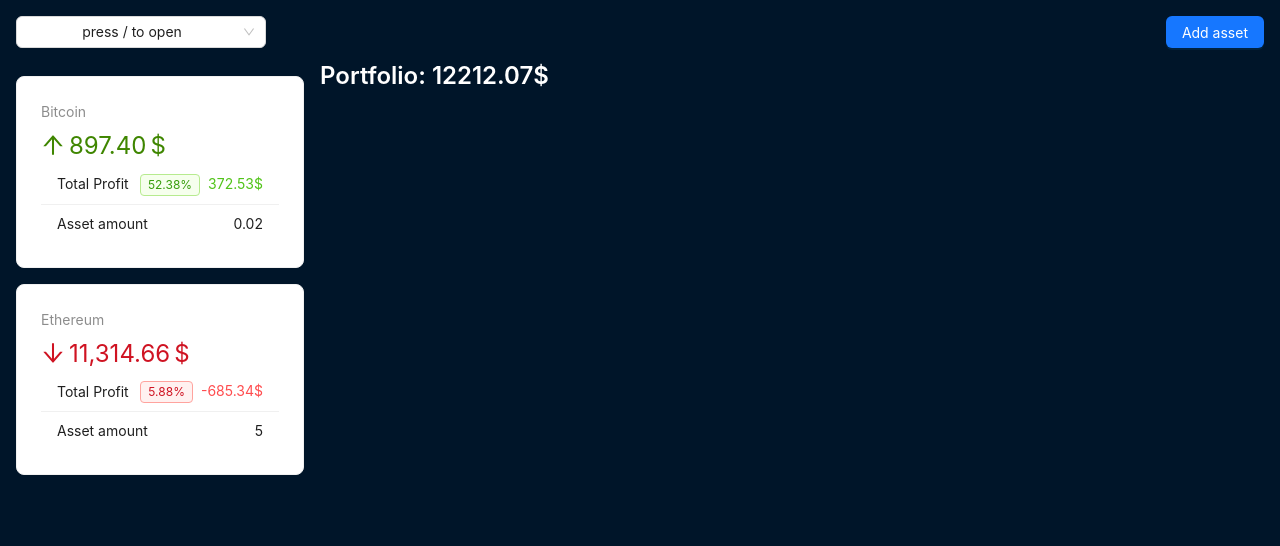
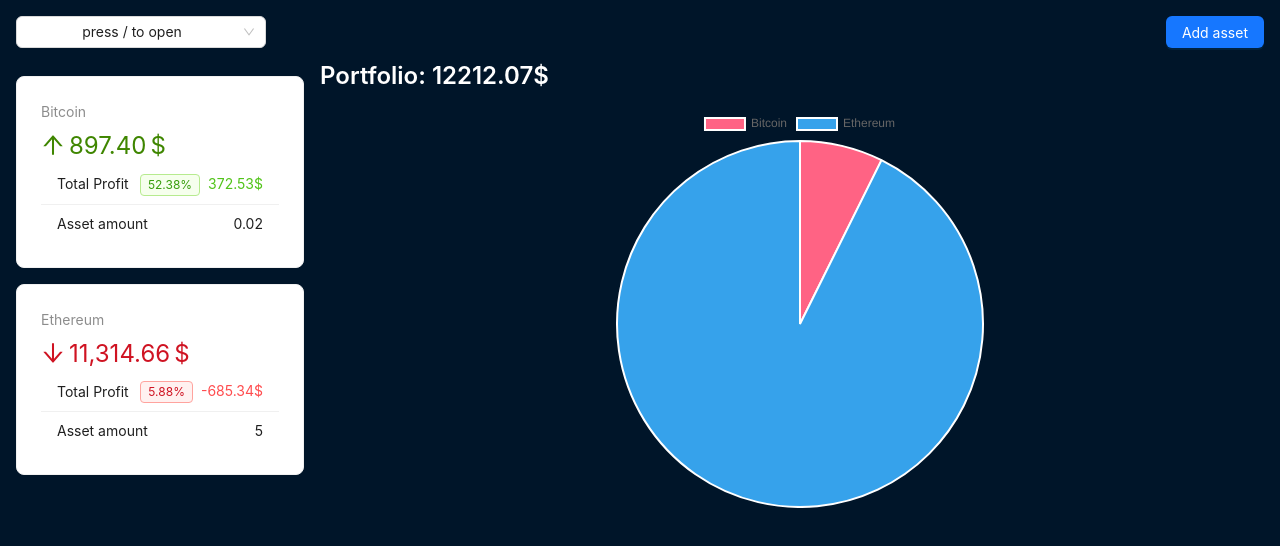
Before and after one commit to NikitaSipeykin/react-crypto-initial, a React (Vite) app: page / in a window 1280 px wide. Shown: the top 546 px of the page. Built offline with nearby package versions, Linux system fonts and the light colour scheme.

Commit message:
react-chartjs-2 graphics realisation

```diff
--- a/package.json
+++ b/package.json
@@ -12,6 +12,7 @@
   "dependencies": {
     "antd": "^5.26.4",
     "react": "^18.2.0",
+    "react-chartjs-2": "^5.3.0",
     "react-dom": "^18.2.0"
   },
   "devDependencies": {
--- /dev/null
+++ b/src/components/AssetsTable.jsx
@@ -0,0 +1,3 @@
+export default function AssetsTable(){
+  return(<div></div>)
+}
--- /dev/null
+++ b/src/components/PortfolioChart.jsx
@@ -0,0 +1,40 @@
+import { Chart as ChartJS, ArcElement, Tooltip, Legend } from "chart.js";
+import { Pie } from "react-chartjs-2";
+import { useCrypto } from '../context/crypto-context';
+
+ChartJS.register(ArcElement, Tooltip, Legend);
+
+export default function PortfolioChart() {
+  const {assets} = useCrypto();
+
+  const data = {
+    labels: assets.map(asset => asset.name),
+    datasets: [
+      {
+        label: "$",
+        data: assets.map(asset => asset.totalAmount),
+        backgroundColor: [
+          "rgba(255, 99, 132, 1)",
+          "rgba(54, 162, 235, 1)",
+          "rgba(255, 206, 86, 1)",
+          "rgba(75, 192, 192, 1)",
+          "rgba(153, 102, 255, 1)",
+          "rgba(255, 159, 64, 1)",
+        ],
+      },
+    ],
+  };
+
+  return (
+    <div
+      style={{
+        display: "flex",
+        justifyContent: "center",
+        margin: "1rem",
+        height: "400px",
+      }}
+    >
+      <Pie data={data} />
+    </div>
+  );
+}
--- a/src/components/layout/AppContent.jsx
+++ b/src/components/layout/AppContent.jsx
@@ -1,5 +1,7 @@
 import { Layout, Typography } from 'antd';
 import { useCrypto } from '../../context/crypto-context';
+import PortfolioChart from '../PortfolioChart';
+import AssetsTable from '../AssetsTable';
 
 const contentStyle = {
   textAlign: 'center',
@@ -26,6 +28,8 @@
           .toFixed(2)}
         $
       </Typography.Title>
+      <PortfolioChart />
+      <AssetsTable />
     </Layout.Content>
   )
 }
--- a/src/context/crypto-context.jsx
+++ b/src/context/crypto-context.jsx
@@ -22,6 +22,7 @@
         growPercent: persentDifference(asset.price, coin.price),
         totalAmount: asset.amount * coin.price,
         totalProfit: asset.amount * coin.price - asset.amount * asset.price,
+        name: coin.name,
         ...asset
       }
     })
```
Also changed, not shown: 1 other file (tests, documents, lock files or other folders).
